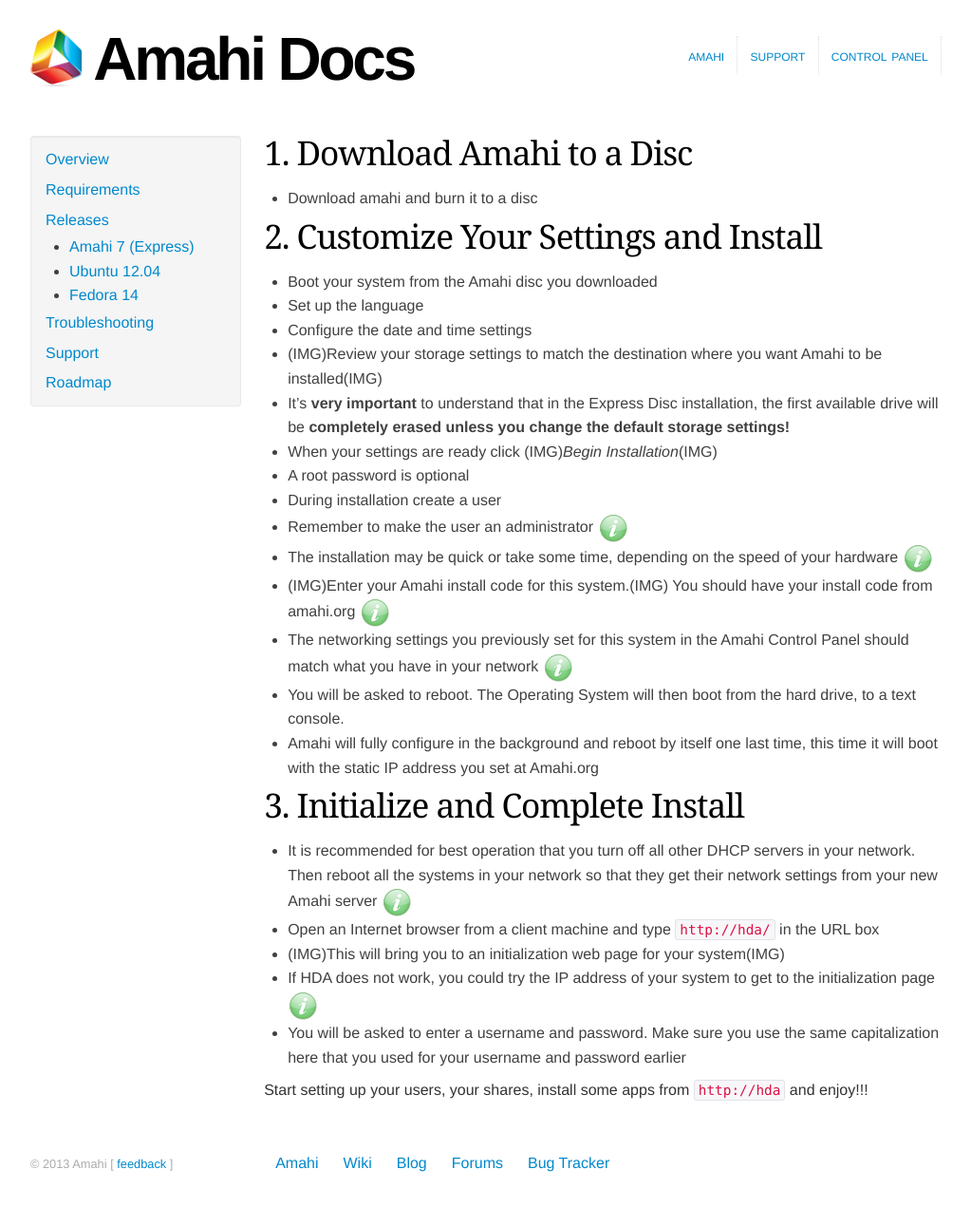
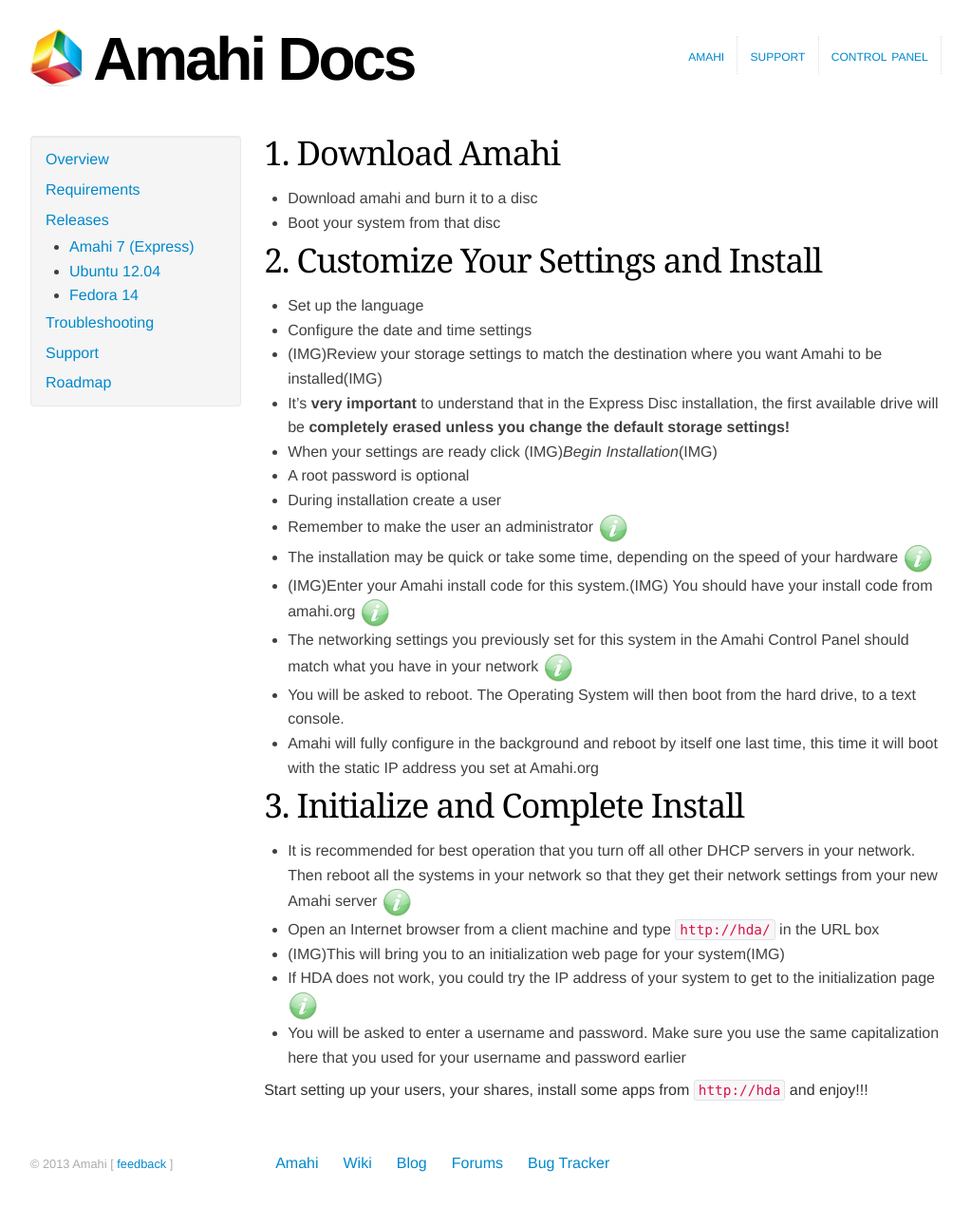
Before and after one commit to amahi/docs, a Jekyll site: the page built from amahi-7-express.md, in a window 1280 px wide. Shown: the whole page at 95% size, without its empty margins (128-1151 px from the left). Built offline with Jekyll 4.4.1, drawn with Linux system fonts in a browser that asks for light colours; nearby versions of some CDN libraries.

Commit message:
minor update

```diff
--- a/amahi-7-express.md
+++ b/amahi-7-express.md
@@ -2,11 +2,11 @@
 layout: homepage
 title: Install Amahi 7 Express Disc
 ---
-# 1. Download Amahi to a Disc
+# 1. Download Amahi
 * Download amahi and burn it to a disc
+* Boot your system from that disc
 
 # 2. Customize Your Settings and Install
-* Boot your system from the Amahi disc you downloaded
 * Set up the language
 * Configure the date and time settings
 * (IMG)Review your storage settings to match the destination where you want Amahi to be installed(IMG)
```
